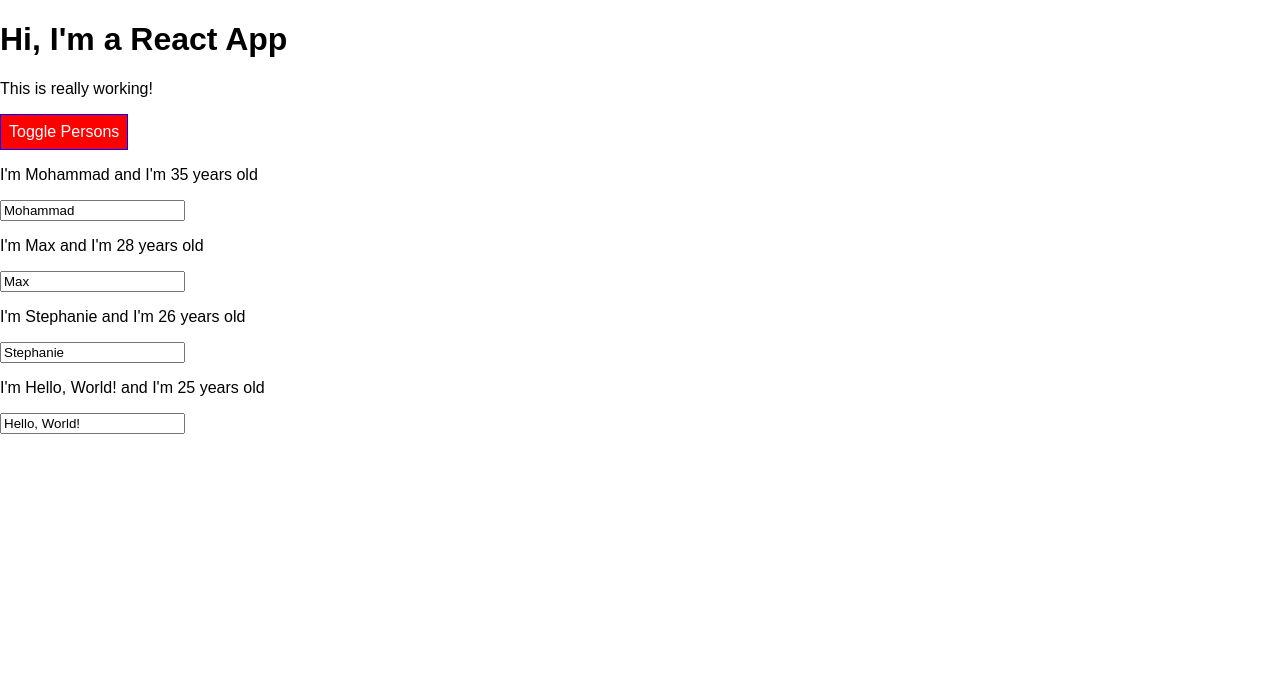
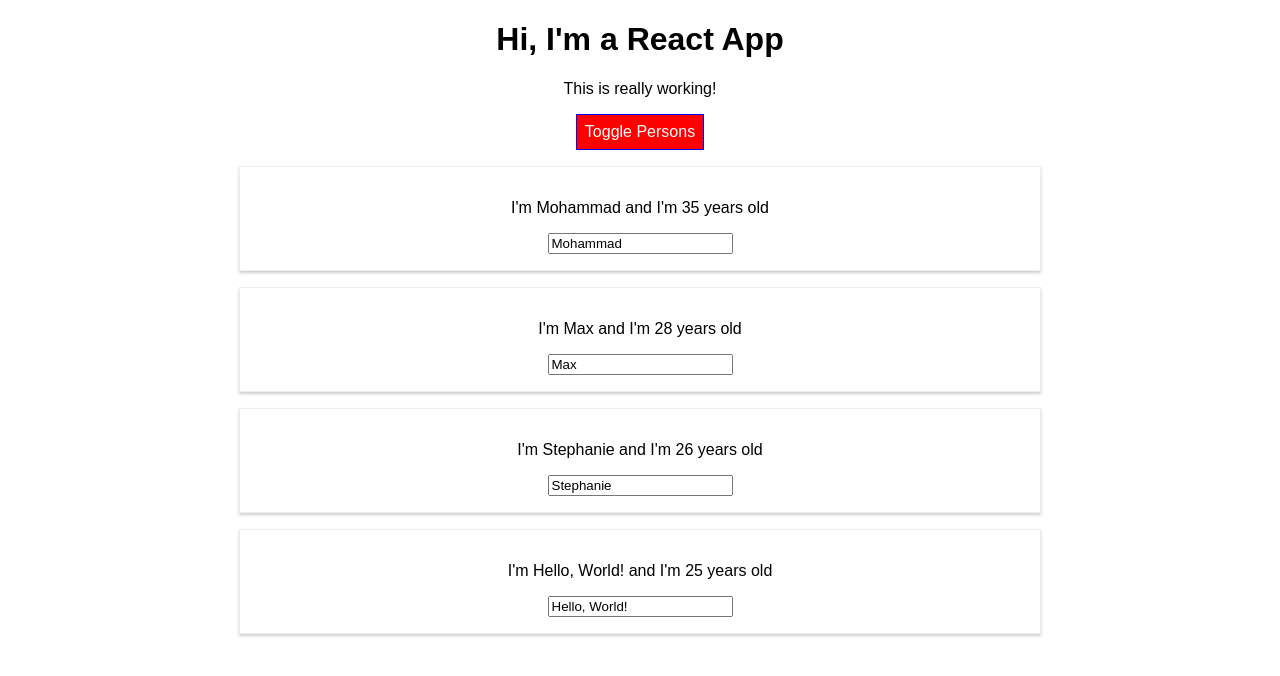
Before and after one commit to moeabdol/react-max-playground, a React app: page / in a window 1280 px wide. Both pictures are taken after a click on the button "Toggle Persons". Shown: the top 676 px of the page. Built offline with nearby package versions, Linux system fonts and the light colour scheme.

Commit message:
Fix styling in person

```diff
--- a/src/App.js
+++ b/src/App.js
@@ -1,6 +1,6 @@
 import React, { Component } from 'react';
 import Radium, { StyleRoot } from 'radium';
-import './App.css';
+import classes from './App.css';
 import Person from './Person/Person';
 
 class App extends Component {
@@ -74,15 +74,15 @@
       };
     }
 
-    let classes = [];
-    if (this.state.persons.length <= 2) classes.push('red');
-    if (this.state.persons.length <= 1) classes.push('bold');
+    let assignedClasses = [];
+    if (this.state.persons.length <= 2) assignedClasses.push(classes.red);
+    if (this.state.persons.length <= 1) assignedClasses.push(classes.bold);
 
     return (
       <StyleRoot>
-        <div className="App">
+        <div className={classes.App}>
           <h1>Hi, I&apos;m a React App</h1>
-          <p className={classes.join(' ')}>This is really working!</p>
+          <p className={assignedClasses.join(' ')}>This is really working!</p>
           <button
             style={style}
             onClick={this.togglePersonsHandler}>Toggle Persons</button>
--- a/src/Person/Person.js
+++ b/src/Person/Person.js
@@ -1,9 +1,9 @@
 import React from 'react';
-import './Person.css';
+import classes from './Person.css';
 
 const person = props => {
   return (
-    <div className="Person">
+    <div className={classes.Person}>
       <p onClick={props.click}>I&apos;m {props.name} and I&apos;m {props.age} years old</p>
       {props.children ? <p>{props.children}</p> : false}
       <input type="text" onChange={props.changed} value={props.name} />
```
